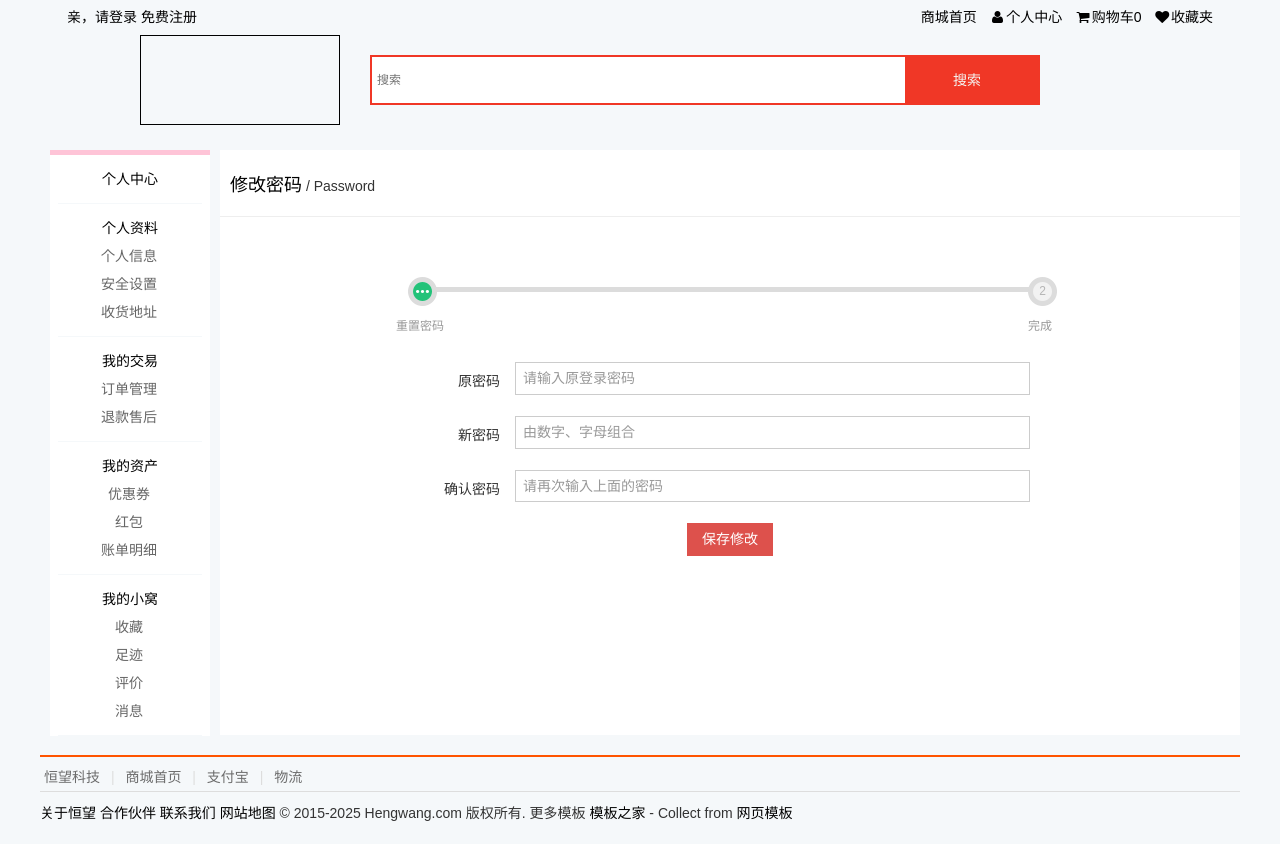
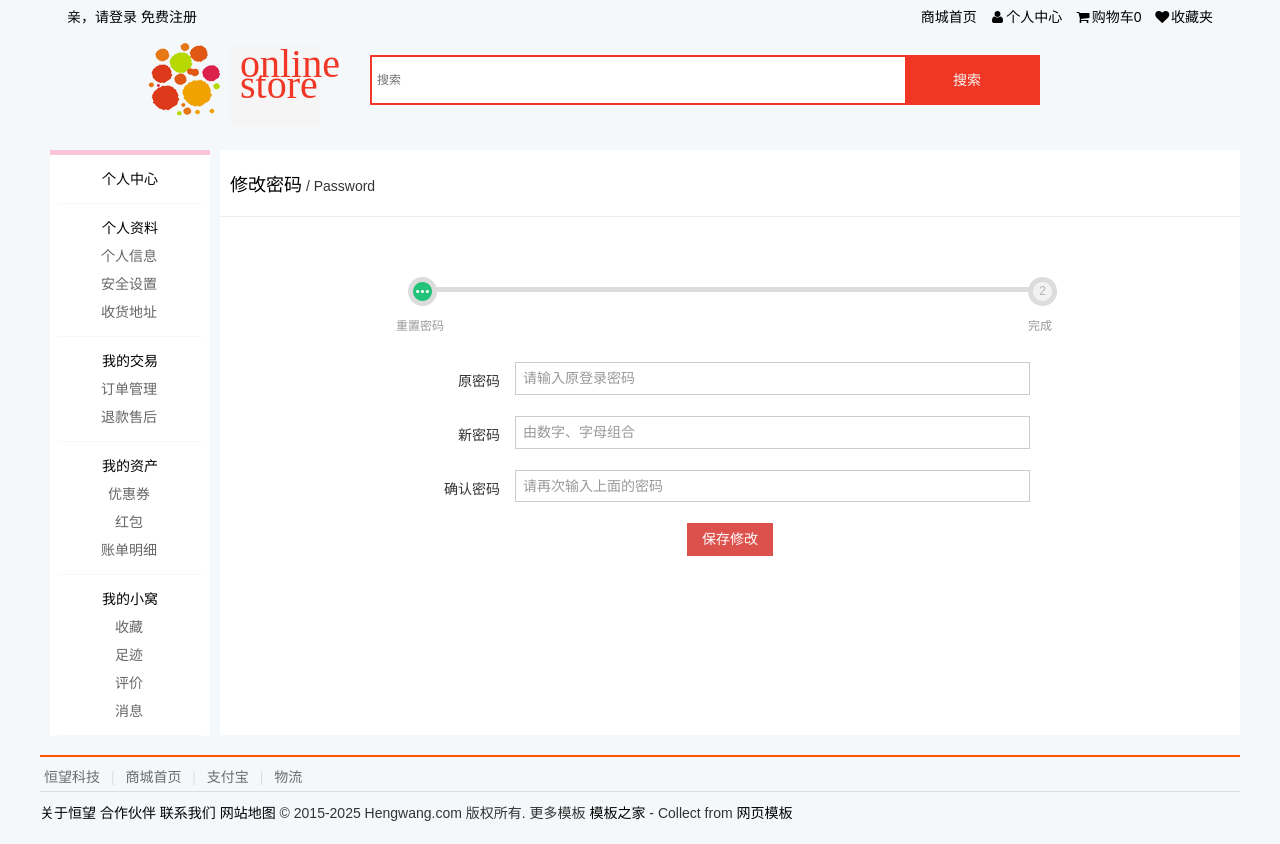
Before and after one commit to yangmingsen/ShopFront, a plain HTML site: page options.html in a window 1280 px wide. Drawn offline with Linux system fonts and the light colour scheme.

Commit message:
第四次提交 version0.4 zy ----

```diff
--- a/css/personal.css
+++ b/css/personal.css
@@ -112,7 +112,7 @@ hr{margin:5px 0px;}
 .blog-tit p span{font-family:Microsoft YaHei !important; color: rgb(192, 0, 0); font-size: 18px;}
 /*底部*/
 
-.footer{display:none; text-align: center;border-top: 2px solid #F8F8F8 margin-top:20px; padding-top: 5px;}
+.footer{display:none; text-align: center;border-top: 2px solid #F8F8F8; margin-top:20px; padding-top: 5px;}
 .main-wrap {background-color:#fff;}
 @media only screen and (min-width:640px)
 {
--- /dev/null
+++ b/css/style1.css
@@ -0,0 +1,17 @@
+.logo-m{
+   /* border: 1px solid black;*/
+    width:90px;
+    height: 80px;
+    position: absolute;
+    top: 10px;
+    background:#F5F5F5;
+    left: 90px;
+
+}
+.logo-m p{
+    height:26px;
+    margin:-5px 0px 0px 10px;
+    color:#f03726;
+    font-family:'Edwardian Script ITC';
+    font-size: 40px;
+}
--- a/options.html
+++ b/options.html
@@ -6,7 +6,7 @@
 		<meta name="viewport" content="width=device-width, initial-scale=1.0,maximum-scale=1.0, user-scalable=0">
 
 		<title>模板</title>
-
+		<link href="css/style1.css" rel="stylesheet" type="text/css"/>
 		<link href="AmazeUI-2.4.2/assets/css/admin.css" rel="stylesheet" type="text/css">
 		<link href="AmazeUI-2.4.2/assets/css/amazeui.css" rel="stylesheet" type="text/css">
 
@@ -15,6 +15,7 @@
 
 		<script src="../AmazeUI-2.4.2/assets/js/jquery.min.js" type="text/javascript"></script>
 		<script src="../AmazeUI-2.4.2/assets/js/amazeui.js" type="text/javascript"></script>
+
 
 	</head>
 
@@ -51,11 +52,15 @@
 						<!--悬浮搜索框-->
 
 						<div class="nav white">
-							<div class="logoBig" style="border:1px solid black;">
-								<li><span style="width:5px;height:5px;border-radius:100%;background: orange;"></span>
-									<!--<img src="images/zxvvx.jpg" style="margin-top:12px;width:100px;height:50px;margin-left:50px;"/>--></li>
+							<div class="logoBig">
+								<li><!--<div class="logo-t" id="character"><bold>online store</bold></div>-->
+									<img src="images/logobig.png"/>
+									<div class="logo-m">
+										<p>online</p>
+										<p>store</p>
+									</div>
+								</li>
 							</div>
-
 							<div class="search-bar pr">
 								<a name="index_none_header_sysc" href="#"></a>
 								<form>
```
Also changed, not shown: images/logobigz.png (added).
